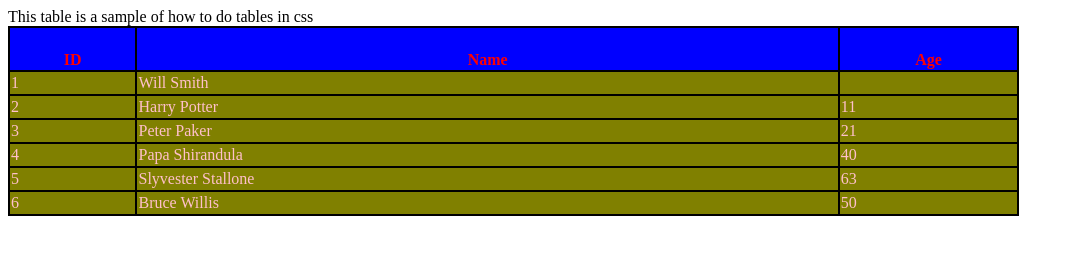
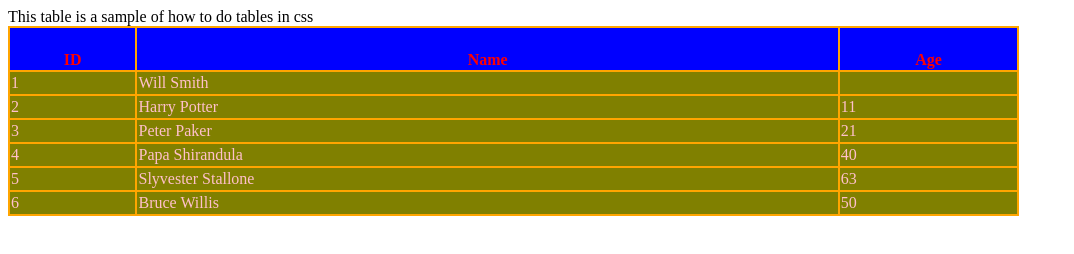
Before and after one commit to kanyingibrandon-crypto/Hometure, a plain HTML site: page Test.html in a window 1280 px wide. Shown: the whole page, without its empty margins (0-1074 px from the left). Drawn offline with Linux system fonts and the light colour scheme.

Commit message:
Change table border color from black to orange

```diff
--- a/Test.html
+++ b/Test.html
@@ -4,7 +4,7 @@
 
 <style type="text/css">
   table,th,td{
-    border:2px solid black;}
+    border:2px solid orange;}
   tr:nth-child(odd)
   {background-color:#f2f2f2;}
   caption{caption-side:bottom;}
```
